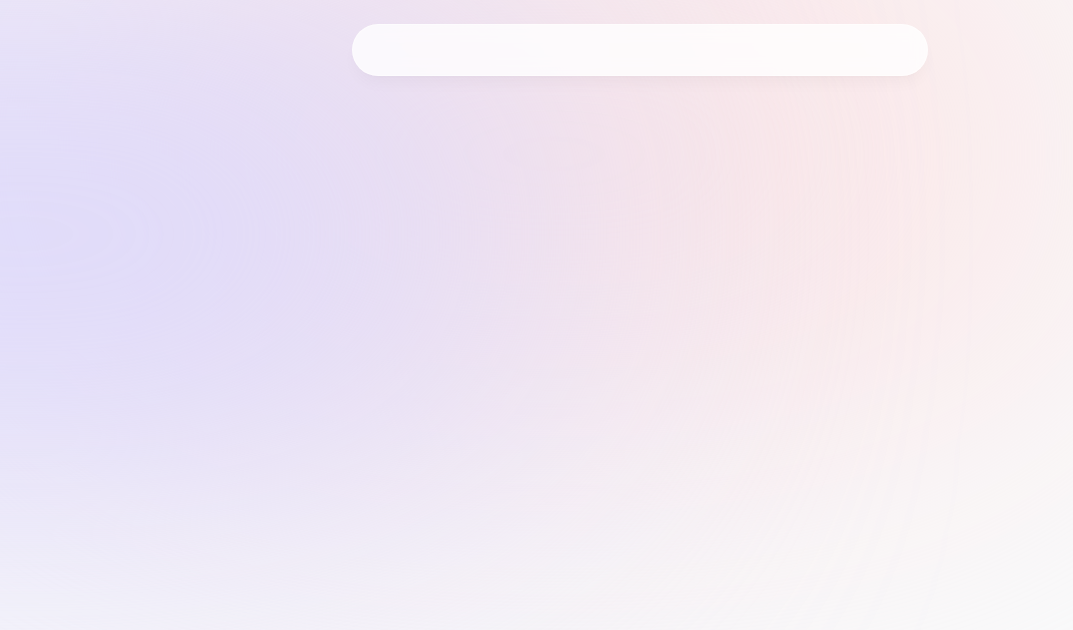
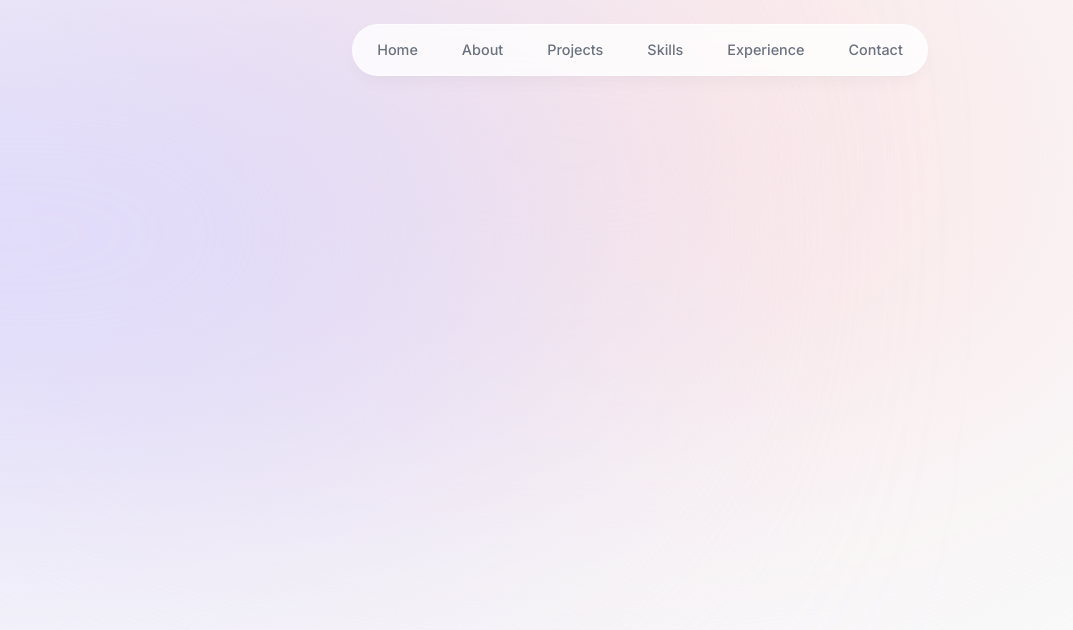
Before and after one commit to tanayvaswani/tanay-vaswani, a Next.js app: page / in a window 1280 px wide. Shown: the top 630 px of the page, without its empty margins (0-1073 px from the left). Built offline with nearby package versions, Linux system fonts and the light colour scheme.

Commit message:
Header section done

```diff
--- a/components/header.tsx
+++ b/components/header.tsx
@@ -1,15 +1,37 @@
 "use client";
 import React from "react";
 import { motion } from "framer-motion";
+import { links } from "@/lib/data";
+import Link from "next/link";
 
 export default function Header() {
   return (
     <header className="z-[999] relative">
       <motion.div
-        className="fixed top-0 left-1/2 -translate-x-1/2 h-[4.5rem] w-[full] rounded-none border border-white border-opacity-40 bg-white bg-opacity-80 shadow-lg shadow-black/[0.03] backdrop-blur-[0.5rem] sm:top-6 sm:h-[3.25rem] sm:w-[36rem] sm:rounded-full"
+        className="fixed top-0 left-1/2 -translate-x-1/2 h-[4.5rem] w-full rounded-none border border-white border-opacity-40 bg-white bg-opacity-80 shadow-lg shadow-black/[0.03] backdrop-blur-[0.5rem] sm:top-6 sm:h-[3.25rem] sm:w-[36rem] sm:rounded-full"
         initial={{ y: -100, x: "-50%", opacity: 0 }}
         animate={{ y: 0, x: "-50%", opacity: 1 }}
       ></motion.div>
+
+      <nav className="flex fixed top-[0.15rem] left-1/2 h-12 -translate-x-1/2 py-2 sm:top-[1.7rem] sm:h-[initial] sm:py-0">
+        <ul className="flex w-[22rem] flex-wrap items-center justify-center gap-y-1 text-[0.9rem] font-medium text-gray-500 sm:w-[initial] sm:flex-nowrap sm:gap-5">
+          {links.map((link) => (
+            <motion.li
+              className="h-3/4 flex items-center justify-center"
+              key={link.hash}
+              initial={{ y: -100, opacity: 0 }}
+              animate={{ y: 0, opacity: 1 }}
+            >
+              <Link
+                className="flex w-full items-center justify-center px-3 py-3 hover:text-gray-950 transition"
+                href={link.hash}
+              >
+                {link.name}
+              </Link>
+            </motion.li>
+          ))}
+        </ul>
+      </nav>
     </header>
   );
 }
```
